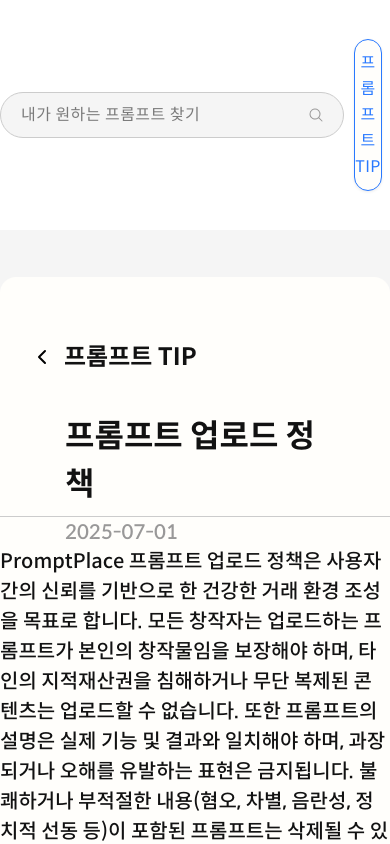
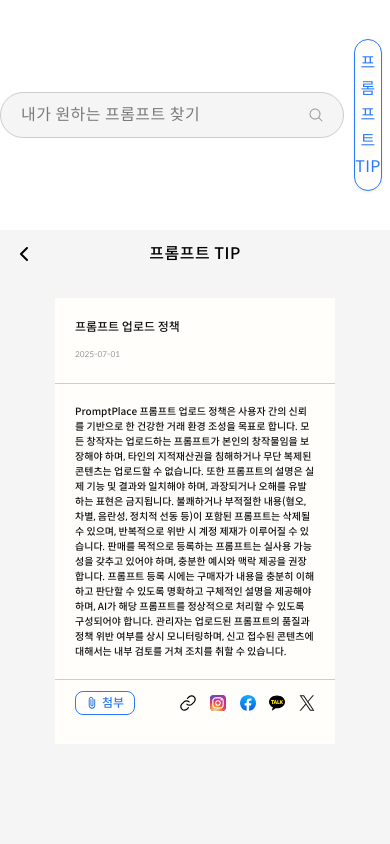
Before and after one commit to PromptPlace/PromtPlace-FE, a React (Vite) app: page /guide/tip/1 in a window 390 px wide. Shown: the top 844 px of the page. Built offline with nearby package versions, Linux system fonts and the light colour scheme.

Commit message:
💄 Design : 프롬프트 TIP & 공지사항 (기본페이지, 상세페이지) UI 작업 (#62)
프롬프트 TIP, 공지사항의 기본페이지, 상세페이지 모바일 UI 작업 완료

```diff
--- a/src/pages/PromptGuidePage/PromptGuideDetailPage.tsx
+++ b/src/pages/PromptGuidePage/PromptGuideDetailPage.tsx
@@ -5,6 +5,8 @@
  * - 게시글 본문에 markdown 적용 필요
  * - 게시글 본문에 스크롤바 ui 적용 필요
  * (tailwind.config.js 설정해야 함)
+ * 추후 모바일 화면의 img-url은 이미지 변경 필요
+ * 게시글 하단의 url 링크 연결 필요
  * @author luii
  * **/
 
@@ -13,6 +15,8 @@ import { BsPaperclip } from 'react-icons/bs';
 import { LuChevronLeft } from 'react-icons/lu';
 import { useNavigate, useParams } from 'react-router-dom';
 import ReactMarkdown from 'react-markdown';
+
+import attachfile from '@assets/icon-attach-file-hover.svg';
 
 import url from '@assets/icon-linkhub-logo.svg';
 import instagram from '@assets/icon-instagram-logo.svg';
@@ -61,7 +65,7 @@ AI가 해당 프롬프트를 정상적으로 처리할 수 있도록 구성되
     create_at: '2025-07-01',
     update_at: '2025-07-01,',
     is_visible: true,
-    file_url: null,
+    file_url: 'null',
     view_count: 1,
   });
 
@@ -72,8 +76,11 @@ AI가 해당 프롬프트를 정상적으로 처리할 수 있도록 구성되
   };
 
   return (
+    <>
+      <div className="hidden lg:block">
         <div className="min-h-screen flex justify-center items-center">
           <div className="w-full max-w-[994px] h-[750px] bg-white rounded-t-[16px] rounded-b-[16px]">
+            {/* 상단 */}
             <div className="w-full max-w-[994px] mh-[105px]  pt-[55px] pl-[20px] pr-[10px]">
               <div
                 className="w-[187px] h-[50px] flex items-center gap-[10px] p-[10px] cursor-pointer"
@@ -88,6 +95,7 @@ AI가 해당 프롬프트를 정상적으로 처리할 수 있도록 구성되
               <p className="font-medium text-[20px] text-text-on-background pt-[10px] pb-[30px]">{post.create_at}</p>
             </div>
 
+            {/* 본문 */}
             <div className="w-full max-w-[994px] h-[385px] flex justify-center overflow-y-auto prose prose-neutral text-base">
               <div className="w-[864px] border-b-[1px] border-white-stroke font-medium text-[20px] text-text-on-white py-[30px]">
                 {post.content}
@@ -118,6 +126,56 @@ AI가 해당 프롬프트를 정상적으로 처리할 수 있도록 구성되
             </div>
           </div>
         </div>
+      </div>
+
+      {/*모바일 화면 */}
+      <div className="lg:hidden block">
+        <div className="relative w-full h-12  flex items-center">
+          <button className="ml-[12px] flex items-center cursor-pointer" onClick={handleNavigate}>
+            <LuChevronLeft size={24} />
+          </button>
+          <span className="absolute left-1/2 top-1/2 -translate-x-1/2 -translate-y-1/2 font-bold text-xl tracking-wide">
+            <p className="text-[16px] text-black font-medium"> {`${type === 'tip' ? '프롬프트 TIP' : '공지사항'}`}</p>
+          </span>
+        </div>
+        <div className=" flex justify-center items-center mt-[20px]">
+          <div className="w-full max-w-[280px] h-full min-h-[420px] bg-white">
+            {/*상단 */}
+            <div className="w-full max-w-[280px] h-full max-h-[80px] border-b-[0.5px] border-white-stroke px-[20px]">
+              <h1 className="font-medium text-[12px] text-text-on-white mt-[20px]">{post.title}</h1>
+              <p className="font-normal text-[8px] text-text-on-background mt-[12px] mb-[23px]">{post.create_at}</p>
+            </div>
+            {/*본문 */}
+            <div className="w-full max-w-[280px] h-full min-h-[275px] border-b-[0.5px] border-white-stroke p-[20px] ">
+              <div className="text-[10px] text-text-on-white font-medium">{post.content}</div>
+            </div>
+            {/*하단  */}
+            <div className="w-full max-w-[280px] h-[64px] flex justify-center">
+              <div className="w-full h-[45px] flex justify-center gap-[45px] items-center">
+                {typeof post.file_url === 'string' && post.file_url.trim() !== '' ? (
+                  <button
+                    className="w-[60px] h-[24px] flex justify-center gap-[4px] items-center rounded-lg border-[1px]
+                   border-primary bg-white text-primary">
+                    <img className="w-[12px] h-[12px]" src={attachfile} alt="attach-file" />
+                    <p className="font-medium text-primary text-[12px]">첨부</p>
+                  </button>
+                ) : (
+                  <div className="w-[60px] h-[24px]">{/* file_url이 null, undefined, ""일 때만 보여줌 */}</div>
+                )}
+
+                <div className="w-[135px] flex justify-between items-center">
+                  <img className="w-[16px] h-[16px]" src={url} alt="url" />
+                  <img className="w-[16px] h-[16px]" src={instagram} alt="instagram" />
+                  <img className="w-[16px] h-[16px]" src={facebook} alt="facebook" />
+                  <img className="w-[16px] h-[16px]" src={kakaotalk} alt="kakaotalk" />
+                  <img className="w-[16px] h-[16px]" src={twitter} alt="twitter" />
+                </div>
+              </div>
+            </div>
+          </div>
+        </div>
+      </div>
+    </>
   );
 };
 
--- a/src/pages/PromptGuidePage/PromptGuidePage.tsx
+++ b/src/pages/PromptGuidePage/PromptGuidePage.tsx
@@ -5,14 +5,17 @@
  * @author 김진효
  * **/
 
-import { useState } from 'react';
+import { useEffect, useRef, useState } from 'react';
 import { useNavigate } from 'react-router-dom';
 import { Pagination, PromptTableList } from './components/Pagination';
+import { LuChevronDown } from 'react-icons/lu';
+import MobileList from './components/MobileList';
 
 /**
  * Memo
  * 1. url : guide/tip, guide/notice
  * 2. 현재 데이터를 더미데이터로 사용하는 중임
+ * 3. 1023 이하일때는 스크롤에 Throttle 처리 필요
  */
 
 interface PromptGuidePageProps {
@@ -176,8 +179,25 @@ const PromptGuidePage = ({ type }: PromptGuidePageProps) => {
     //이런 식으로 해야 함 (아마도?)
   };
 
+  // 모바일 화면 관련
+  const [open, setOpen] = useState(false);
+  const [selectedType, setSelectedType] = useState<'tip' | 'notice'>('tip');
+  const ref = useRef<HTMLDivElement>(null);
+
+  // 바깥 클릭시 닫히게
+  // useEffect(() => {
+  //   function handleClickOutside(event: MouseEvent) {
+  //     if (ref.current && !ref.current.contains(event.target as Node)) {
+  //       setOpen(false);
+  //     }
+  //   }
+  //   document.addEventListener('mousedown', handleClickOutside);
+  //   return () => document.removeEventListener('mousedown', handleClickOutside);
+  // }, []);
+
   return (
     <>
+      <div className="hidden lg:block">
         <div className="pl-[102px] pt-[92px]">
           <div className="flex justify-between items-center w-full max-w-[360px] h-[60px]">
             <button
@@ -205,6 +225,49 @@ const PromptGuidePage = ({ type }: PromptGuidePageProps) => {
           <PromptTableList data={pageData} onRowClick={handleRowClick} />
           <Pagination currentPage={currentPage} totalPages={TOTAL_PAGES} onPageChange={handlePageChange} />
         </div>
+      </div>
+
+      {/*모바일 화면 */}
+      <div className="lg:hidden block">
+        <div>
+          <p className="ml-[20px] mt-[12px] text-primary-hover text-[20px] font-bold">프롬프트 TIP</p>
+        </div>
+        <div className="relative inline-block w-full max-w-[108px] h-[31px] mt-[20px] ml-[20px]" ref={ref}>
+          <button
+            type="button"
+            className="flex items-center justify-center gap-[8px] w-full px-[12px] py-[8px] rounded-[8px] bg-white"
+            style={{ boxShadow: '0px 1px 3px 0px rgba(0,0,0,0.08)' }}
+            onClick={() => setOpen((prev) => !prev)}>
+            <span className="text-[12px] text-text-on-white font-medium">
+              {type === 'tip' ? '프롬프트 TIP' : '공지사항'}
+            </span>
+            <LuChevronDown size={10} />
+          </button>
+
+          {/*이하 드롭다운은 디자인에 추가되면 해야 함 */}
+          {open && (
+            <ul className="absolute left-0 z-10 w-full mt-1 bg-white border rounded shadow">
+              <li
+                onClick={() => {
+                  navigate(`/guide/tip`);
+                  setOpen(false);
+                }}>
+                프롬프트 TIP
+              </li>
+              <li
+                onClick={() => {
+                  navigate(`/guide/notice`);
+                  setOpen(false);
+                }}>
+                공지사항
+              </li>
+            </ul>
+          )}
+        </div>
+        <div className="flex justify-center">
+          <MobileList data={allPosts} onRowClick={handleRowClick} />
+        </div>
+      </div>
     </>
   );
 };
--- /dev/null
+++ b/src/pages/PromptGuidePage/components/MobileList.tsx
@@ -0,0 +1,36 @@
+import { BsPaperclip } from 'react-icons/bs';
+
+interface Postlist {
+  id: number;
+  title: string;
+  file_url: null | string;
+  create_at: string;
+}
+const MobileList = ({ data, onRowClick }: { data: Postlist[]; onRowClick: (id: number) => void }) => {
+  return (
+    <div className="w-full max-w-[280px] my-[12px] cursor-pointer flex flex-col justify-center">
+      {data.length === 0 ? (
+        <div>
+          <td colSpan={3} className="text-center py-4 text-gray-400">
+            게시글이 없습니다.
+          </td>
+        </div>
+      ) : (
+        data.map((post) => (
+          <div
+            key={post.id}
+            className="w-full max-w-[280px] h-[56px] flex flex-col justify-center border-b-[1px] border-white-stroke bg-white "
+            onClick={() => onRowClick(post.id)}>
+            <p className="ml-[12px] text-[8px] text-text-on-background font-medium">{post.create_at}</p>
+            <div className="w-full max-w-[256px] h-[16px] mx-[12px] flex justify-between items-center mt-[6px]">
+              <p className="text-[12px] text-text-on-white font-medium">{post.title}</p>
+              <div>{post.file_url ? <BsPaperclip size={16} /> : ''}</div>
+            </div>
+          </div>
+        ))
+      )}
+    </div>
+  );
+};
+
+export default MobileList;
```
Lines whose indentation alone changed are shown as unchanged.
